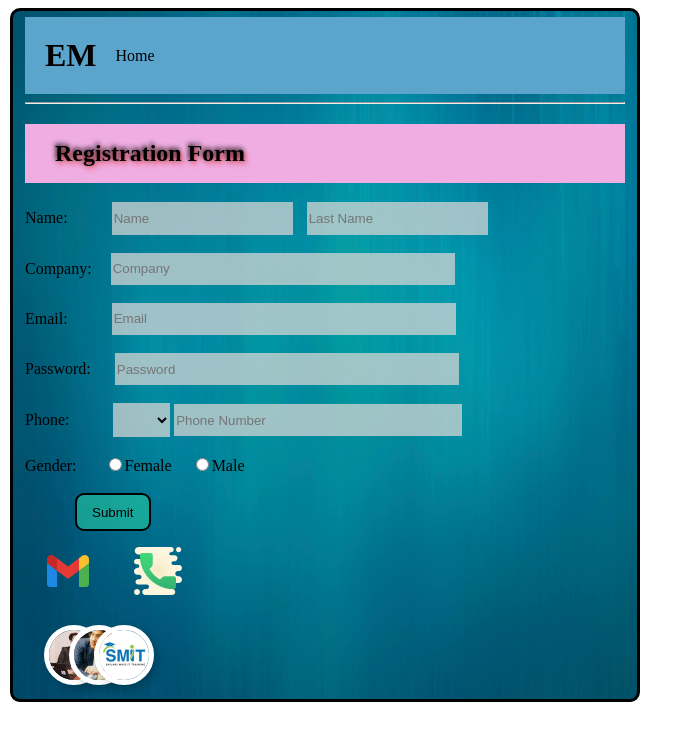
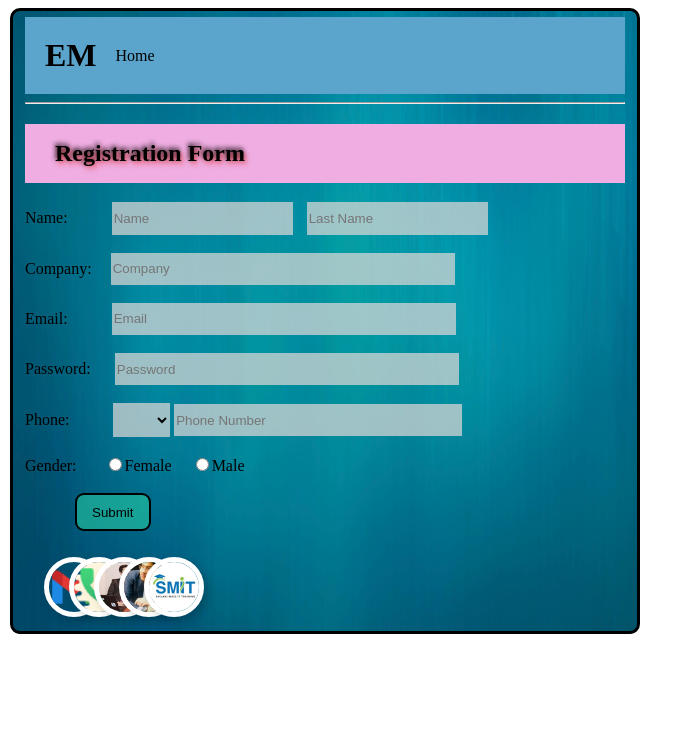
Before and after one commit to HaiderRehman06/experiment, a plain HTML site: page index.html in a window 1280 px wide. Shown: the whole page, without its empty margins (0-693 px from the left). Drawn offline with Linux system fonts and the light colour scheme.

Commit message:
soem changes

```diff
--- a/index.html
+++ b/index.html
@@ -41,12 +41,14 @@
         </form>
 
         <p id="contact">
-        <a href="mailto:haiderrehman500@gmail.com"><img src="./images/gmailpic.png" ></a>
-        <a href="tel:+923480892924"><img src="./images/phonepic.png"></a>
+
+
         </p>
         <section>
             <span class="avatars">
-               <a href="https://www.linkedin.com/in/mehtabalam1/" target="_blank"><img class="avatar"  src="./images/sirpic.jpg"></a>
+                <a href="mailto:haiderrehman500@gmail.com"><img class="avatar" src="./images/gmailpic.png" ></a>
+                <a href="tel:+923480892924"><img class="avatar" src="./images/phonepic.png"></a>
+                <a href="https://www.linkedin.com/in/mehtabalam1/" target="_blank"><img class="avatar"  src="./images/sirpic.jpg"></a>
                 <a href="https://www.linkedin.com/in/haider-rehman-234151295/" target="_blank"><img class="avatar"  src="./images/My-picture.jpg"></a>
                 <a href="https://www.linkedin.com/company/saylanimassittraining/" target="_blank"><img class="avatar" src="./images/Smit.jpeg" alt=""></a>
         </span>
```
